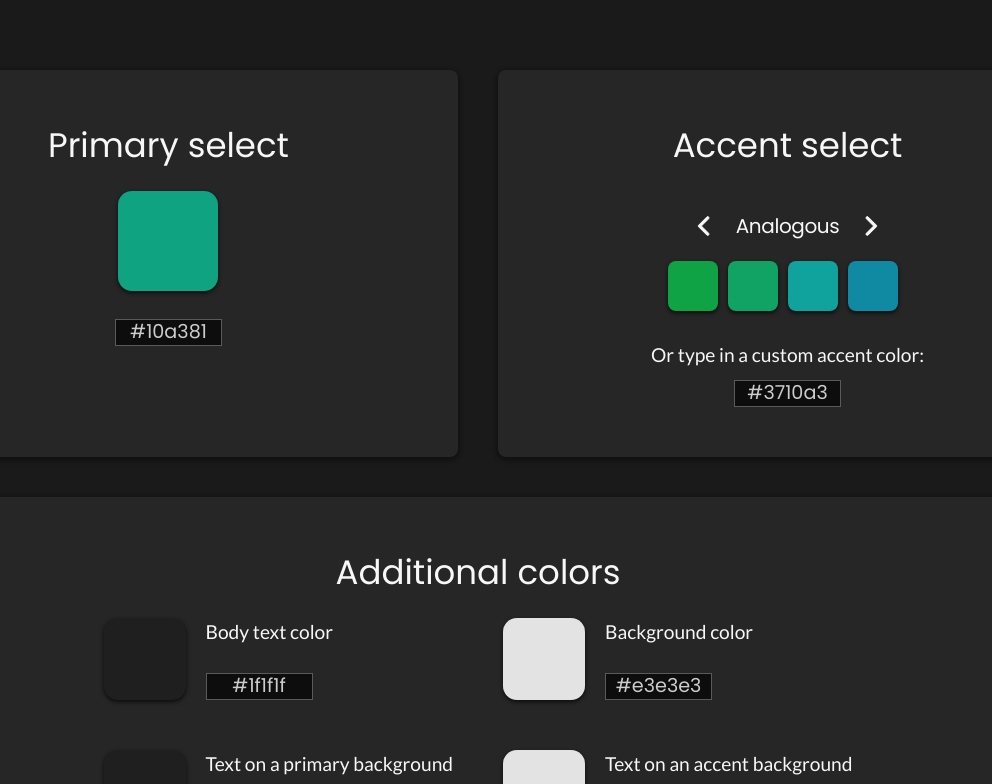
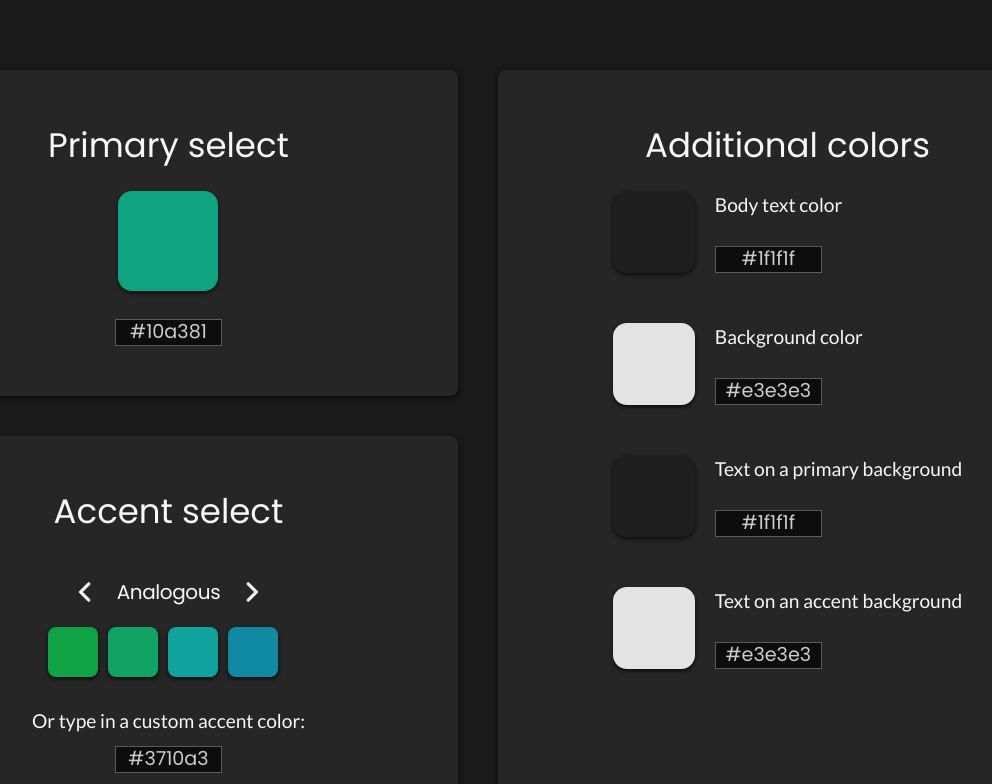
Before and after one commit to cagloria/palette-contrast, a React (Create React App) app: page / in a window 1536 px wide. Shown: the top 784 px of the page, without its empty margins (290-1282 px from the left). Built offline with nearby package versions, Linux system fonts and the light colour scheme.

Commit message:
Updated layout styling

```diff
--- a/src/css/index.css
+++ b/src/css/index.css
@@ -7,6 +7,8 @@ body {
 }
 
 section {
+  -webkit-box-sizing: border-box;
+          box-sizing: border-box;
   padding: 30px 5vw;
 }
 
@@ -19,6 +21,13 @@ section {
 @media only screen and (min-width: 768px) {
   section {
     padding: 50px 4vw;
+  }
+}
+
+@media only screen and (min-width: 2560px) {
+  section {
+    padding-top: 70px;
+    padding-bottom: 70px;
   }
 }
 
@@ -140,6 +149,22 @@ textarea {
   }
 }
 
+@media only screen and (min-width: 1440px) {
+  .App {
+        grid-template-areas: "primary additional"
+ "accent additional"
+ "contrast contrast"
+ "export export";
+  }
+}
+
+@media only screen and (min-width: 2560px) {
+  .App {
+    padding-right: 21vw;
+    padding-left: 21vw;
+  }
+}
+
 .primary-section {
   -ms-grid-row: 1;
   -ms-grid-column: 1;
@@ -158,6 +183,21 @@ textarea {
   grid-area: additional;
 }
 
+@media only screen and (min-width: 1440px) {
+  .additional-colors-section {
+    display: -webkit-box;
+    display: -ms-flexbox;
+    display: flex;
+    -webkit-box-align: center;
+        -ms-flex-align: center;
+            align-items: center;
+    -webkit-box-orient: vertical;
+    -webkit-box-direction: normal;
+        -ms-flex-direction: column;
+            flex-direction: column;
+  }
+}
+
 .additional-colors-container {
   display: -ms-grid;
   display: grid;
@@ -172,12 +212,17 @@ textarea {
   width: fit-content;
 }
 
-@media only screen and (min-width: 900px) {
+@media only screen and (min-width: 768px) {
+  .additional-colors-container {
+    gap: 50px;
+  }
+}
+
+@media only screen and (min-width: 900px) and (max-width: 1439px) {
   .additional-colors-container {
     -webkit-box-pack: center;
         -ms-flex-pack: center;
             justify-content: center;
-    gap: 50px;
     -ms-grid-columns: (auto)[2];
         grid-template-columns: repeat(2, auto);
     -ms-grid-rows: (auto)[2];
@@ -346,6 +391,7 @@ textarea {
   -webkit-box-direction: normal;
       -ms-flex-direction: column;
           flex-direction: column;
+  text-align: center;
   -ms-grid-row: 4;
   -ms-grid-column: 1;
   -ms-grid-column-span: 3;
--- a/src/scss/base/_general.scss
+++ b/src/scss/base/_general.scss
@@ -6,6 +6,7 @@ body {
 }
 
 section {
+    box-sizing: border-box;
     padding: 30px 5vw;
     @media only screen and (min-width: 426px) {
         padding: 40px 9vw;
@@ -13,6 +14,11 @@ section {
 
     @media only screen and (min-width: 768px) {
         padding: 50px 4vw;
+    }
+
+    @media only screen and (min-width: 2560px) {
+        padding-top: 70px;
+        padding-bottom: 70px;
     }
 }
 
--- a/src/scss/components/_AccentSection.scss
+++ b/src/scss/components/_AccentSection.scss
@@ -40,6 +40,7 @@
     display: flex;
     align-items: center;
     flex-direction: column;
+    text-align: center;
     grid-area: input;
     *:first-child {
         margin-bottom: 10px;
--- a/src/scss/components/_App.scss
+++ b/src/scss/components/_App.scss
@@ -21,6 +21,19 @@
     @media only screen and (min-width: 1000px) {
         padding: 70px 11vw;
     }
+
+    @media only screen and (min-width: 1440px) {
+        grid-template-areas:
+            "primary additional"
+            "accent additional"
+            "contrast contrast"
+            "export export";
+    }
+
+    @media only screen and (min-width: 2560px) {
+        padding-right: 21vw;
+        padding-left: 21vw;
+    }
 }
 
 .primary-section {
@@ -33,6 +46,12 @@
 
 .additional-colors-section {
     grid-area: additional;
+
+    @media only screen and (min-width: 1440px) {
+        display: flex;
+        align-items: center;
+        flex-direction: column;
+    }
 }
 
 .additional-colors-container {
@@ -43,9 +62,12 @@
         width: fit-content;
     }
 
-    @media only screen and (min-width: 900px) {
+    @media only screen and (min-width: 768px) {
+        gap: 50px;
+    }
+
+    @media only screen and (min-width: 900px) and (max-width: 1439px) {
         justify-content: center;
-        gap: 50px;
         grid-template-columns: repeat(2, auto);
         grid-template-rows: repeat(2, auto);
     }
```
